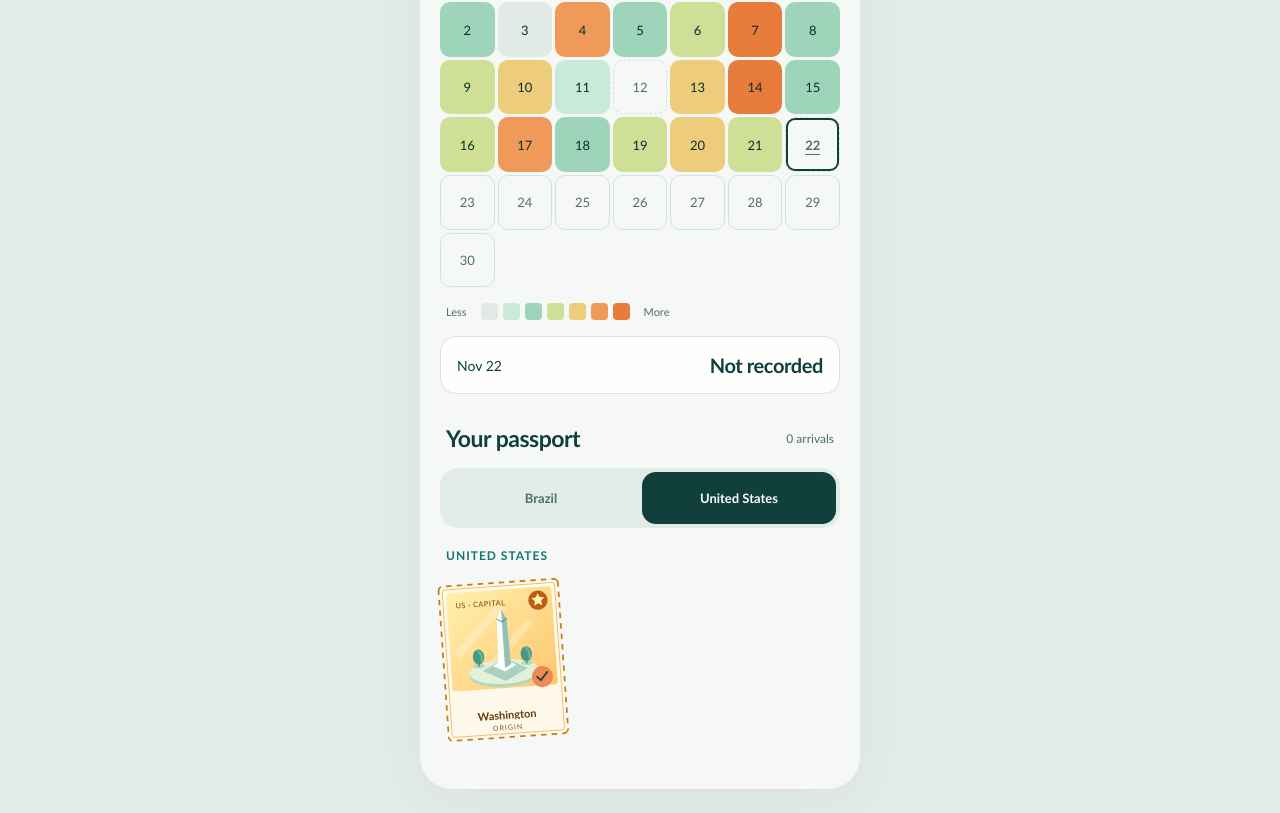
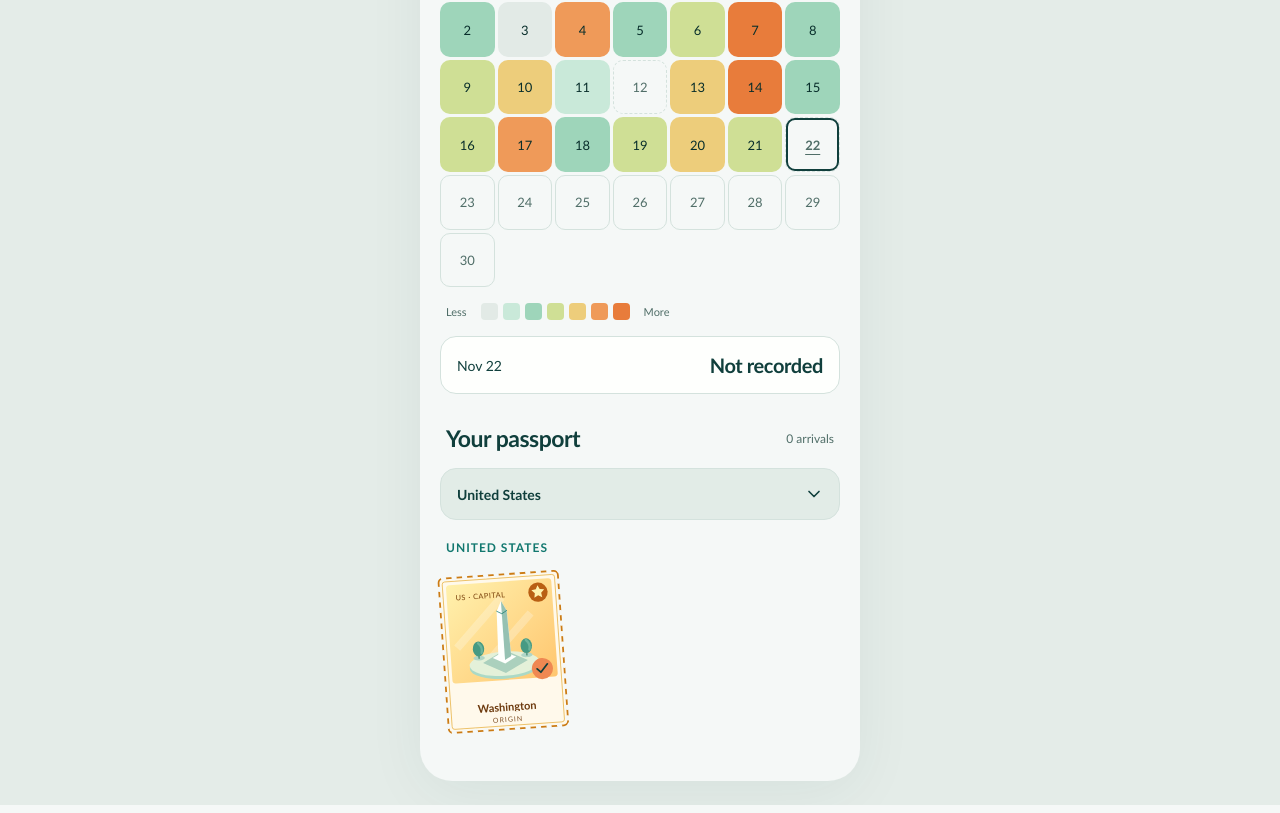
Before and after one commit to Nyllaah/cyh-habit-tracker, a Next.js app: page / in a window 1280 px wide. Shown: the part 860-1673 px from the top of the page. Built offline with nearby package versions, Linux system fonts and the light colour scheme.

Commit message:
feat: browse passport countries in a dropdown (criteria 39)

```diff
--- a/app/components/passport.tsx
+++ b/app/components/passport.tsx
@@ -11,20 +11,25 @@ function StampGrid({ stamps }: { stamps: PassportStamp[] }) {
 }
 
 export function Passport({ countries, currentCountry }: { countries: CountryPassport[]; currentCountry?: string }) {
-  const [selectedCountry, setSelectedCountry] = useState(currentCountry ?? countries.find((country) => country.country === "US")?.country ?? countries[0].country);
+  const [selectedCountry, setSelectedCountry] = useState(currentCountry ?? countries.find((country) => country.country === "US")?.country ?? countries[0]?.country ?? "");
   const selected = countries.find((country) => country.country === selectedCountry) ?? countries[0];
+  if (!selected) return <section className="passport" aria-labelledby="passport-title">
+    <div className="section-heading"><h2 id="passport-title">Your passport</h2><p>0 arrivals</p></div>
+    <p className="passport-empty">Your first stamp awaits</p>
+  </section>;
   const { collection, name } = selected;
   const { preview, moreCollected, moreUpcoming, arrivalCount } = collection;
   const hasMore = moreCollected.length > 0 || moreUpcoming.length > 0;
   return (
     <section className="passport" aria-labelledby="passport-title">
       <div className="section-heading"><h2 id="passport-title">Your passport</h2><p>{arrivalCount} {arrivalCount === 1 ? "arrival" : "arrivals"}</p></div>
-      <div className="passport-country-switch" role="group" aria-label="Passport country">
-        {countries.map((country) => <button key={country.country} type="button" aria-pressed={country.country === selected.country}
-          aria-label={`View ${country.name} stamps${country.country === currentCountry ? ", current journey" : ""}`} onClick={() => setSelectedCountry(country.country)}>
-          <span>{country.name}</span>{country.country === currentCountry && <small>Current</small>}
-        </button>)}
-      </div>
+      <label className="passport-country-select">
+        <span className="sr-only">Passport country</span>
+        <select value={selected.country} onChange={(event) => setSelectedCountry(event.target.value)}>
+          {countries.map((country) => <option key={country.country} value={country.country}>{country.name}{country.country === currentCountry ? " · Current" : ""}</option>)}
+        </select>
+        <Image src="/journey/icons/chevron-down.svg" width={20} height={20} alt="" />
+      </label>
       <div key={selected.country} role="region" aria-labelledby="passport-country-title">
         <h3 id="passport-country-title" className="passport-country-title">{name}</h3>
         <StampGrid stamps={preview} />
--- a/app/globals.css
+++ b/app/globals.css
@@ -230,12 +230,6 @@ button.origin .origin-chevron { width: 16px; height: 16px; }
 .map-overview .map-city-marker img, .map-overview .leaflet-tooltip { visibility: hidden; }
 .map-overview .map-city-marker::after { content: ""; position: absolute; left: 19px; top: 38px; width: 10px; height: 10px; border: 2px solid var(--surface); border-radius: 50%; background: var(--teal); }
 
-.passport-country-switch { display: flex; gap: 4px; padding: 4px; margin: -4px 0 20px; border-radius: 18px; background: #E2ECE7; }
-.passport-country-switch button { flex: 1; display: flex; flex-direction: column; align-items: center; justify-content: center; gap: 2px; min-width: 0; min-height: 52px; padding: 8px 12px; border: 0; border-radius: 14px; background: transparent; color: var(--muted); font-size: 13px; font-weight: 700; overflow-wrap: anywhere; }
-.passport-country-switch button[aria-pressed="true"] { background: var(--ink); color: var(--surface); }
-.passport-country-switch small { display: flex; align-items: center; gap: 5px; font-size: 10px; font-weight: 500; }
-.passport-country-switch small::before { content: ""; width: 5px; height: 5px; border-radius: 50%; background: #B95317; }
-.passport-country-switch button[aria-pressed="true"] small::before { background: var(--orange); }
 .passport-country-title { margin: 0 6px 16px; color: var(--teal); font-size: 12px; text-transform: uppercase; letter-spacing: 1px; font-weight: 700; }
 
 .journey-start { margin-top: 24px; padding: 8px 24px 18px; border-radius: 28px; background: #E2EEE5; text-align: center; }
@@ -253,3 +247,9 @@ button.origin .origin-chevron { width: 16px; height: 16px; }
 .map-capital-emblem { position: absolute; top: 0; right: -2px; display: grid; place-items: center; width: 19px; height: 19px; border: 2px solid #FFF9EB; border-radius: 50%; background: #B95F13; color: #FFF1AD; font-size: 11px; line-height: 1; }
 .map-overview .map-capital-emblem { display: none; }
 .map-overview .map-capital-marker::after { background: #B95F13; }
+
+.passport-country-select { position: relative; display: block; margin: -4px 0 20px; }
+.passport-country-select select { appearance: none; width: 100%; min-height: 52px; padding: 12px 44px 12px 16px; border: 1px solid var(--line); border-radius: 16px; background: #E2ECE7; color: var(--ink); font: inherit; font-size: 14px; font-weight: 700; cursor: pointer; }
+.passport-country-select select:focus-visible { outline: 3px solid var(--orange); outline-offset: 3px; }
+.passport-country-select > img { position: absolute; right: 16px; top: 16px; pointer-events: none; }
+.passport-empty { padding: 24px 16px; border: 1px dashed #A9C8BC; border-radius: 18px; color: var(--muted); font-size: 14px; text-align: center; }
```
Also changed, not shown: 1 other file (tests, documents, lock files or other folders).
